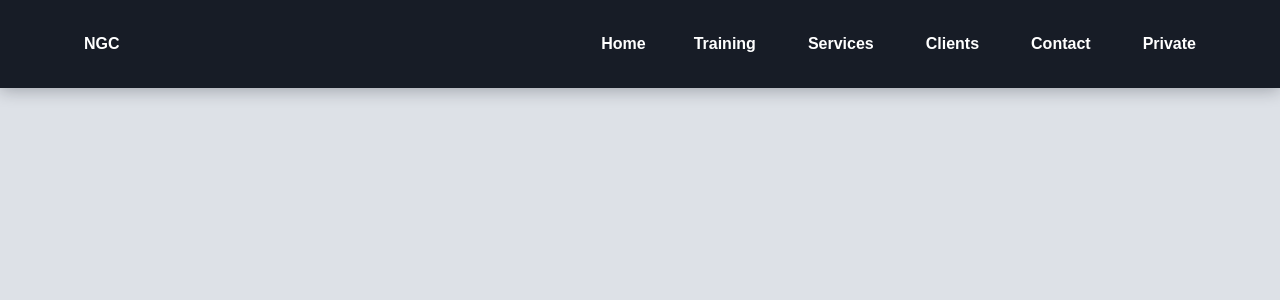
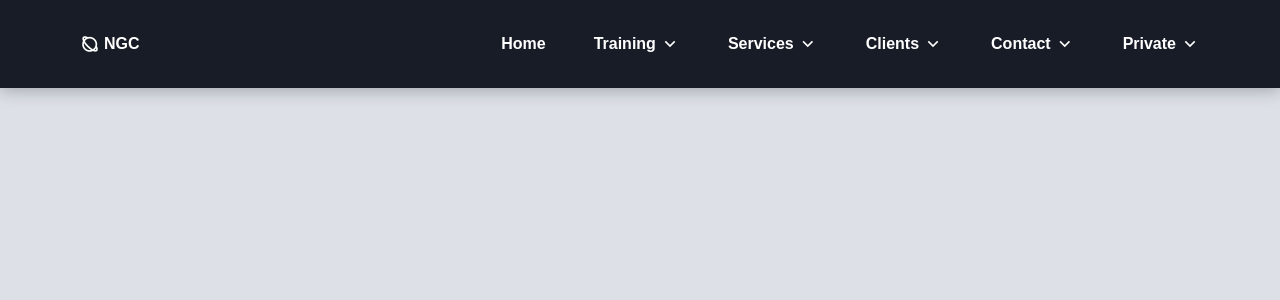
Before and after one commit to bahAli21/NexGenCoders, a PHP site: page / in a window 1280 px wide. Shown: the top 300 px of the page. Run offline with PHP 8.4, Linux system fonts and the light colour scheme; some libraries are stand-ins or nearby versions.

Commit message:
feat: Finalize index.php with completed header and login
Completed index.php file with fully integrated header and login functionality. Zero errors, and all elements are responsive across different devices. All JavaScript functions are working as intended.

#php #frontend #header #login #responsive

```diff
--- a/NexGenCoders/index.php
+++ b/NexGenCoders/index.php
@@ -6,6 +6,9 @@
     <title>NexGen Coders</title>
     <link rel="stylesheet" href="assets/css/style.css">
     <link rel="stylesheet" href="https://stackpath.bootstrapcdn.com/font-awesome/4.7.0/css/font-awesome.min.css">
+    <!--=============== REMIXICONS ===============-->
+    <link href="https://cdn.jsdelivr.net/npm/remixicon@3.2.0/fonts/remixicon.css" rel="stylesheet">
+    <link href='https://unpkg.com/boxicons@2.1.4/css/boxicons.min.css' rel='stylesheet'>
 
     <!-- [type="module"] indique au compilateur que je travaille avec des modules en JavaScript et non du JS Native -->
     <script type="module" src="assets/js/script.js" defer></script>
```
